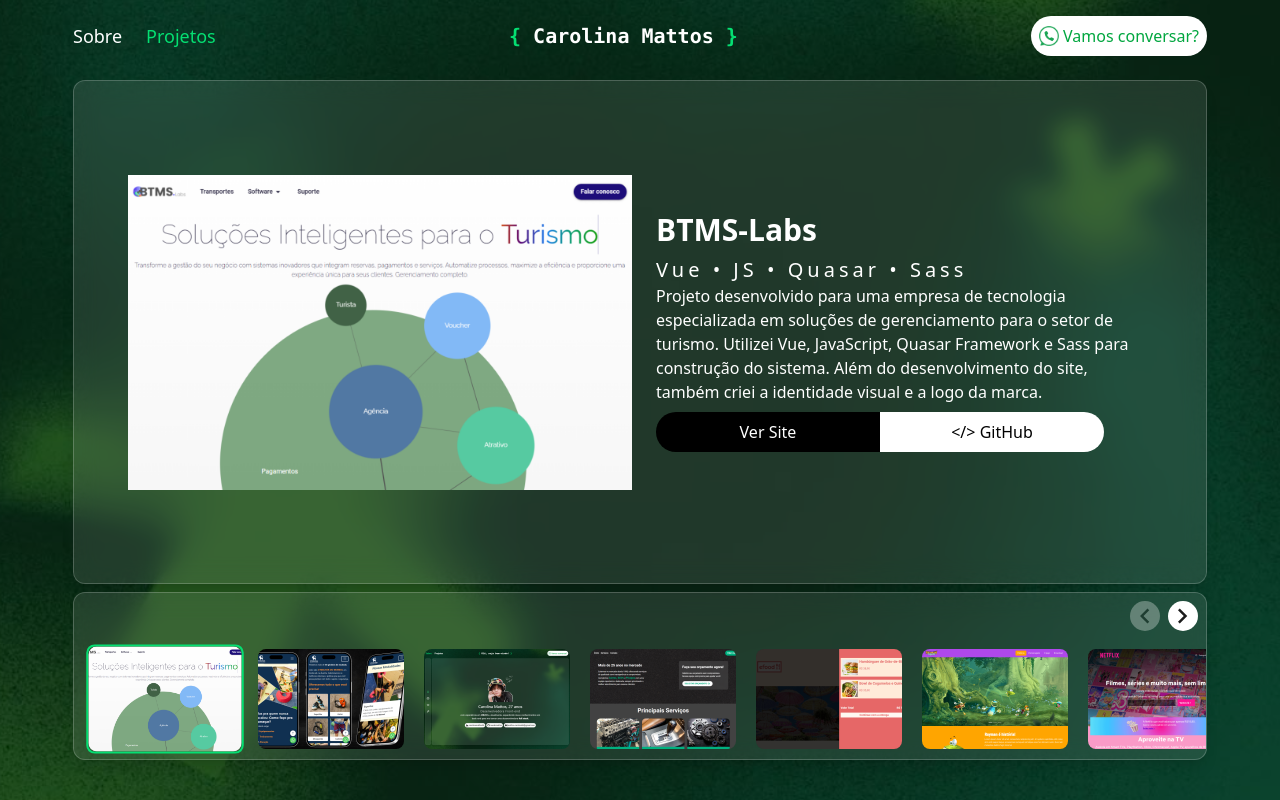
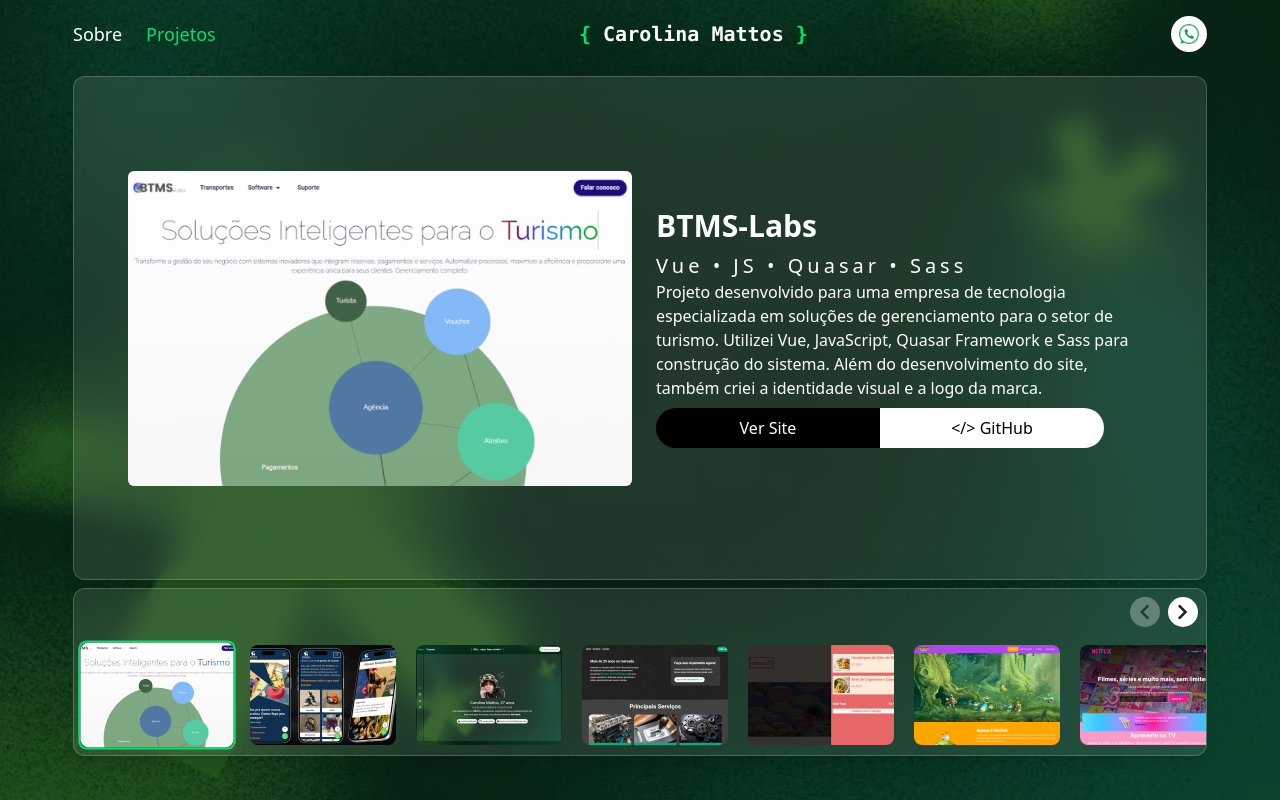
Before and after one commit to nanahmattos/portfolio-cm-2, a Next.js app: page /projects in a window 1280 px wide. Built offline with nearby package versions, Linux system fonts and the light colour scheme.

Commit message:
fix: scroll carroussel corrigido

```diff
--- a/src/app/about/page.js
+++ b/src/app/about/page.js
@@ -25,21 +25,22 @@
   <div className="flex justify-center items-center w-full h-full overflow-y-auto max-h-[80vh] p-4 sm:p-0">
     <div className="text-center flex flex-col justify-center items-center w-full max-w-2xl">
       <Image
-        src="/images/nanahmattos.png"
+        src="/images/nanahmattos_chibi.png"
         alt="Foto de Carolina Mattos"
         width={250}
+        height={250}
+
         priority
-        height={250}
-        className="w-40 h-40 sm:w-52 sm:h-52 object-cover mb-4"
+        className="w-100 h-auto sm:w-52 sm:h-52 object-contain mb-4"
       />
       <h3 className="title-secondary">
         Carolina Mattos, 27 anos
       </h3>
       <p className="subtitle-primary">
-        Desenvolvedora Front-end
+        Desenvolvedora Front-end,
       </p>
       <p className="text-primary">
-        com experiência em <b>UX/UI</b> e, atualmente, expandindo meus conhecimentos em back-end para me tornar uma desenvolvedora <b>Full Stack</b>.
+        estudante do 5º (e último! 🎉) semestre de <b>Análise e Desenvolvimento de Sistemas</b>, experiência em <b>UX/UI</b> e em constante evolução rumo ao 🚀<b>Full Stack</b>.
       </p>
 
       <div className="mt-6 w-full">
--- a/src/app/components/Header.jsx
+++ b/src/app/components/Header.jsx
@@ -106,7 +106,7 @@
               height={20}
 
             />
-            <span>Vamos conversar?</span>
+            {/* <span>Contato</span> */}
           </a>
           {/* <button className="hidden md:block px-4 py-2 rounded-full bg-green-600 text-white font-bold hover:bg-green-500 transition">
             Vamos conversar?
--- a/src/app/projects/page.js
+++ b/src/app/projects/page.js
@@ -1,6 +1,6 @@
 "use client";
 
-import { useState } from "react";
+import { useState, useEffect, useRef } from "react";
 import Image from "next/image";
 
 const ProjetosPage = () => {
@@ -85,19 +85,36 @@
   ];
 
   const [activeIndex, setActiveIndex] = useState(0);
+  const containerRef = useRef(null);
   const activeProject = projects[activeIndex];
 
+  const scrollToActive = (index) => {
+    const container = containerRef.current;
+    if (container) {
+      const activeItem = container.children[index];
+      if (activeItem) {
+        // Faz o scroll horizontal para que o item ativo fique visível
+        activeItem.scrollIntoView({ behavior: "smooth", inline: "center" });
+      }
+    }
+  };
   const handlePrev = () => {
-    if (activeIndex > 0) {
-      setActiveIndex((prev) => prev - 1);
+    if (containerRef.current) {
+      containerRef.current.scrollBy({ left: -250, behavior: "smooth" });
     }
+    if (activeIndex > 0) setActiveIndex((prev) => prev - 1);
   };
 
   const handleNext = () => {
-    if (activeIndex < projects.length - 1) {
-      setActiveIndex((prev) => prev + 1);
+    if (containerRef.current) {
+      containerRef.current.scrollBy({ left: 250, behavior: "smooth" });
     }
+    if (activeIndex < projects.length - 1) setActiveIndex((prev) => prev + 1);
   };
+
+  useEffect(() => {
+    scrollToActive(activeIndex);
+  }, [activeIndex]);
 
   return (
     <div className="h-full flex flex-col">
@@ -110,7 +127,7 @@
                 alt={activeProject.title}
                 width={600}
                 height={400}
-                className="object-cover"
+                className="object-cover rounded-md"
               />
             </div>
             <div className="p-2">
@@ -190,7 +207,10 @@
             />
           </button>
         </div>
-        <div className="overflow-x-auto overflow-y-hidden px-4 pr-0 py-2">
+        <div
+          ref={containerRef}
+          className="overflow-x-auto overflow-y-hidden px-4 pr-0 py-2"
+        >
           <div className="flex gap-4 w-fit max-w-full">
             {projects.map((project, index) => (
               <div
```
Also changed, not shown: public/images/nanahmattos_chibi.png (added).
